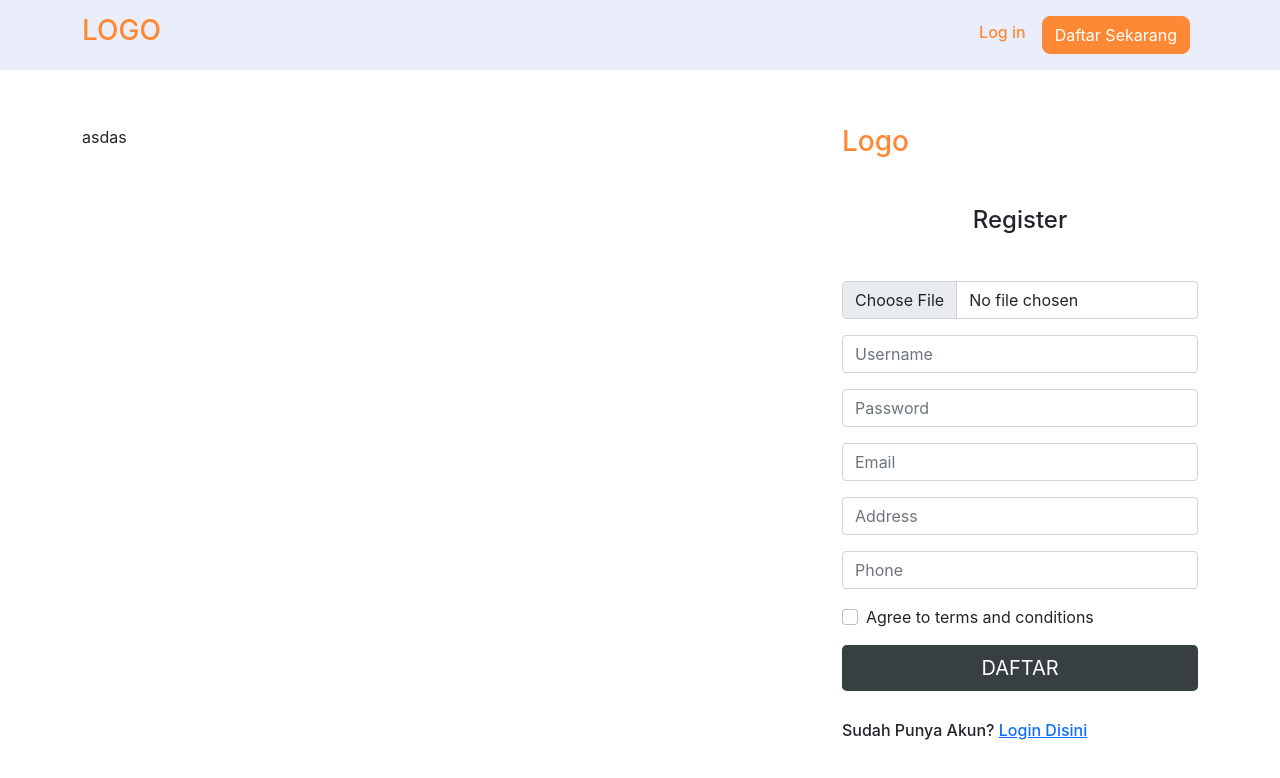
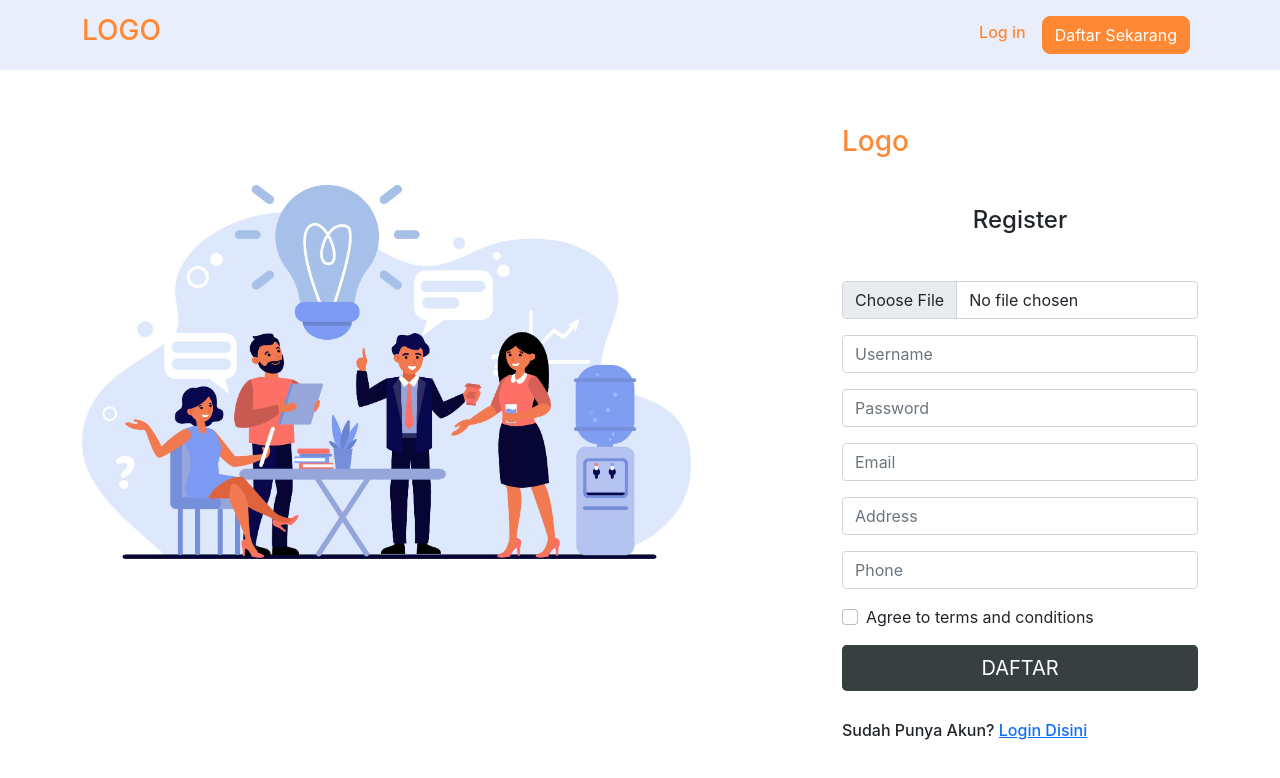
Before and after one commit to Capstone-FGD-Diskusin/fp-final-user, a React (Create React App) app: page /Register in a window 1280 px wide. Shown: the top 778 px of the page. Built offline with nearby package versions, Linux system fonts and the light colour scheme.

Commit message:
tinggal logo

```diff
--- a/src/components/LoginContent/LoginContent.jsx
+++ b/src/components/LoginContent/LoginContent.jsx
@@ -5,6 +5,7 @@ import { Link } from 'react-router-dom'
 import { useState } from "react";
 import gambar from "../../img/google.png"
 import gambar2 from "../../img/facebook.png"
+import gambar3 from "../../img/login.png"
 import Footer from '../Footer/Footer';
 
 export default function LoginContent() {
@@ -23,7 +24,7 @@ export default function LoginContent() {
             <Container className={style.space}>
                 <Row>
                     <Col sm={7}>
-                        asdas
+                        <Image src={gambar3} width="90%" />
                     </Col>
                     <Col sm={1}>
                     </Col>
--- a/src/components/Register/Regis.jsx
+++ b/src/components/Register/Regis.jsx
@@ -1,8 +1,9 @@
 import React from 'react'
-import { Col, Container, Row, Form, InputGroup, Button } from 'react-bootstrap'
+import { Col, Container, Row, Form, InputGroup, Button, Image } from 'react-bootstrap'
 import style from './Register.module.css'
 import { Link } from 'react-router-dom'
 import { useState } from "react";
+import gambar1 from "../../img/Register.jpg"
 
 export default function Regis() {
     const [validated, setValidated] = useState(false);
@@ -20,8 +21,8 @@ export default function Regis() {
         <div>
             <Container className={style.space}>
                 <Row>
-                    <Col sm={7}>
-                        asdas
+                    <Col sm={7} className={style.space1}>
+                        <Image src={gambar1} width="95%" />
                     </Col>
                     <Col sm={1}>
                     </Col>
--- a/src/components/Register/Register.module.css
+++ b/src/components/Register/Register.module.css
@@ -1,5 +1,9 @@
 .space {
     padding-top: 125px;
+}
+
+.space1 {
+    padding-top: 60px;
 }
 
 .text1 {
```
Also changed, not shown: src/img/Register.jpg (added), src/img/login.png (added).
